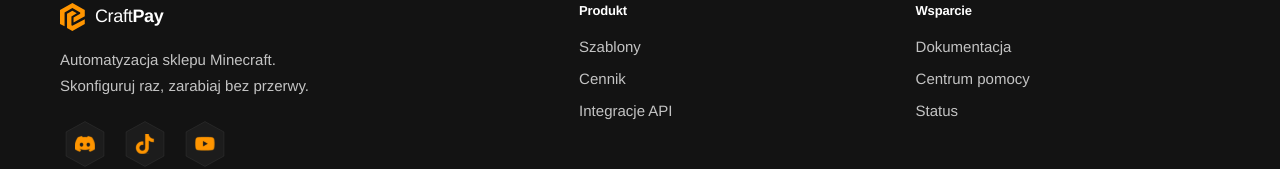
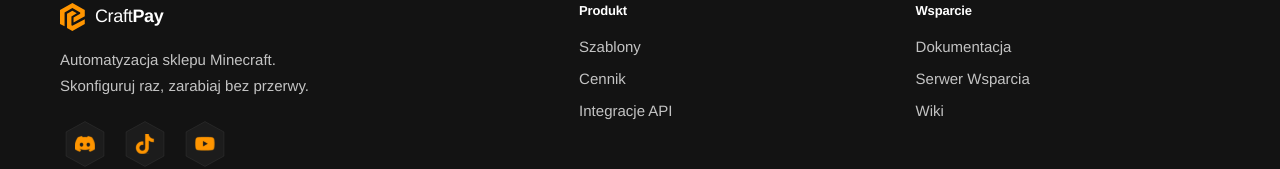
Before and after one commit to CraftPay-Solutions/CraftPay-Website, a Next.js app: page / in a window 1280 px wide. Shown: the part 6999-7168 px from the top of the page. Built offline with nearby package versions, Linux system fonts and the light colour scheme.

Commit message:
Aktualizacja footer

```diff
--- a/components/Footer/Footer.tsx
+++ b/components/Footer/Footer.tsx
@@ -10,8 +10,8 @@ const links = {
   ],
   Wsparcie: [
     { label: 'Dokumentacja', href: 'https://docs.craftpay.pl' },
-    { label: 'Centrum pomocy', href: '/help' },
-    { label: 'Status', href: '/status' },
+    { label: 'Serwer Wsparcia', href: 'https://discord.gg/craftpay' },
+    { label: 'Wiki', href: 'https://wiki.craftpat.pl' },
   ],
 };
 
@@ -87,8 +87,8 @@ export default function Footer() {
             <div className="ftr-bar">
               <span className="ftr-copy">© {new Date().getFullYear()} CraftPay Solutions.</span>
               <div className="ftr-bar-links">
-                <Link href="/terms" className="ftr-link-sm">Regulamin</Link>
-                <Link href="/privacy" className="ftr-link-sm">Prywatność</Link>
+                <Link href="/regulamin" className="ftr-link-sm">Regulamin</Link>
+                <Link href="/polityka" className="ftr-link-sm">Prywatność</Link>
               </div>
             </div>
           </footer>
```
